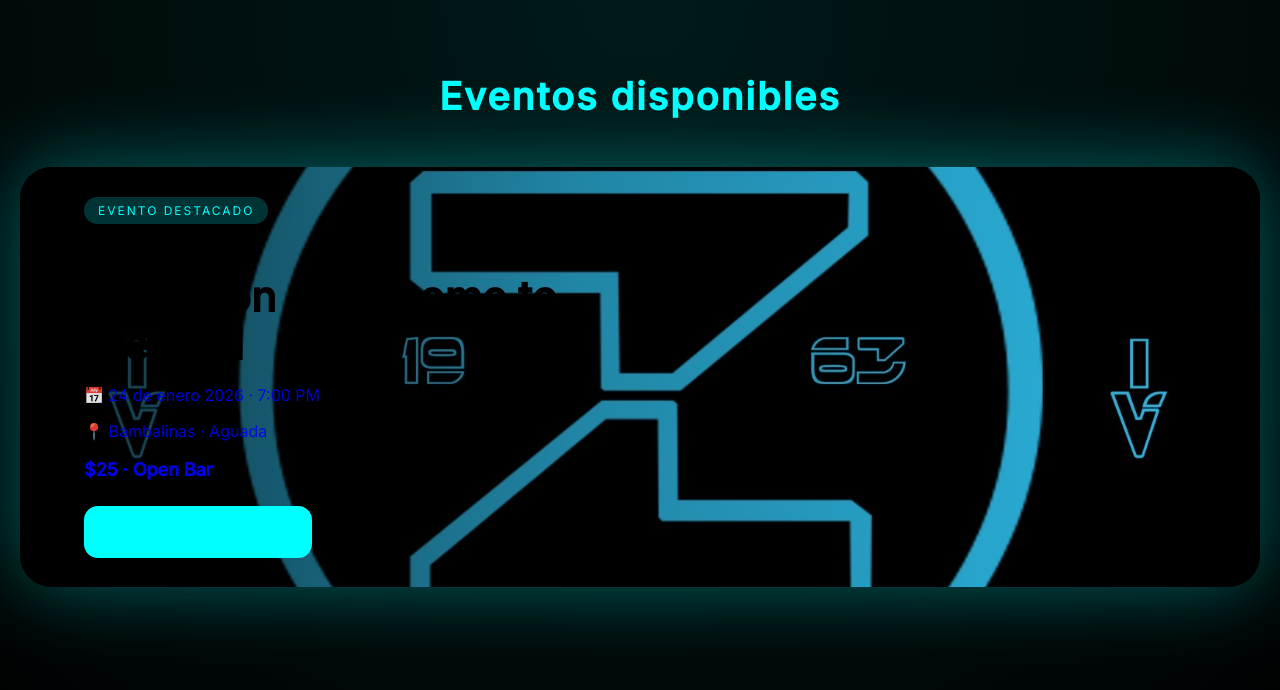
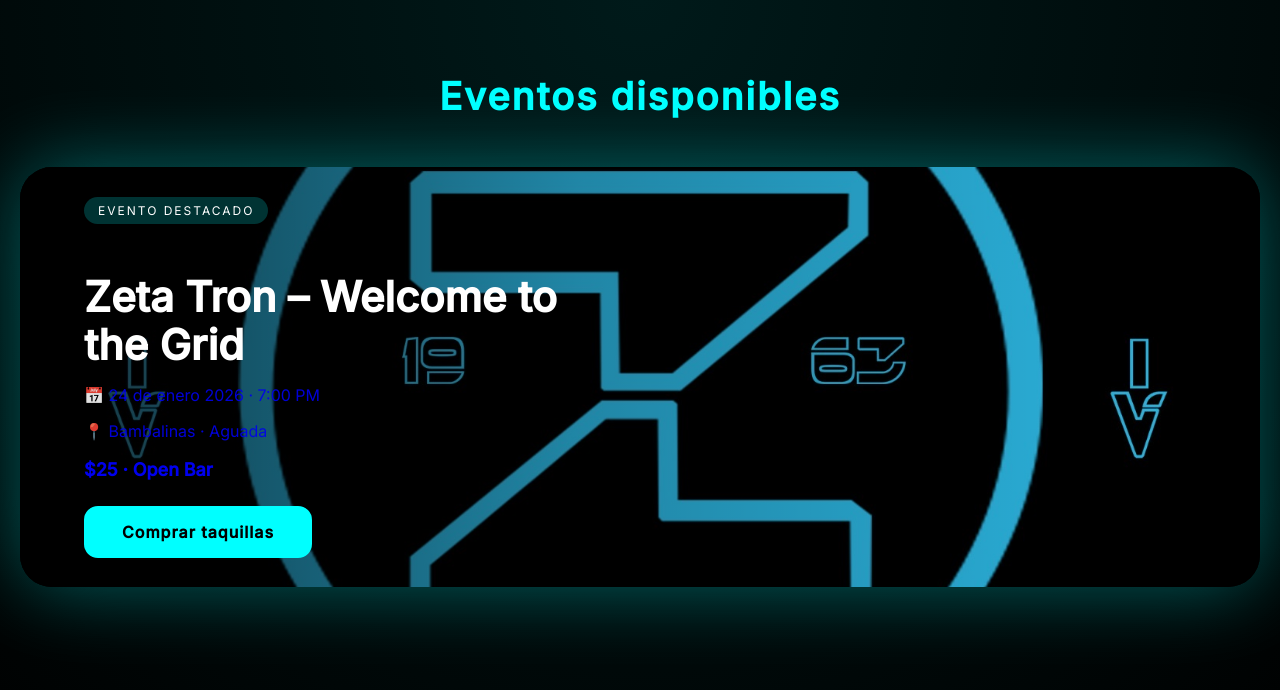
Before and after one commit to zetaactivo1963-create/zeta-tron, a Next.js app: page / in a window 1280 px wide. Shown: the top 690 px of the page. Built offline with nearby package versions, Linux system fonts and the light colour scheme.

Commit message:
Update page.tsx

```diff
--- a/app/page.tsx
+++ b/app/page.tsx
@@ -21,7 +21,7 @@ export default function HomePage() {
         {/* ===== TÍTULO ===== */}
         <h1
           style={{
-            color: "#00ffff",
+            color: "#0ff",
             textAlign: "center",
             marginBottom: 48,
             letterSpacing: 2,
@@ -86,7 +86,7 @@ export default function HomePage() {
                     padding: "6px 14px",
                     borderRadius: 20,
                     background: "rgba(0,255,255,0.2)",
-                    color: "#0ff",
+                    color: "#ffffff",
                     fontSize: 12,
                     letterSpacing: 2,
                   }}
@@ -96,7 +96,7 @@ export default function HomePage() {
 
                 <h2
                   style={{
-                    color: "#000",
+                    color: "#ffffff",
                     fontSize: 42,
                     lineHeight: 1.15,
                     marginBottom: 14,
@@ -128,7 +128,7 @@ export default function HomePage() {
                     display: "inline-block",
                     padding: "16px 38px",
                     background: "#0ff",
-                    color: "#0ff",
+                    color: "#000",
                     borderRadius: 14,
                     fontWeight: 800,
                     letterSpacing: 1,
```
